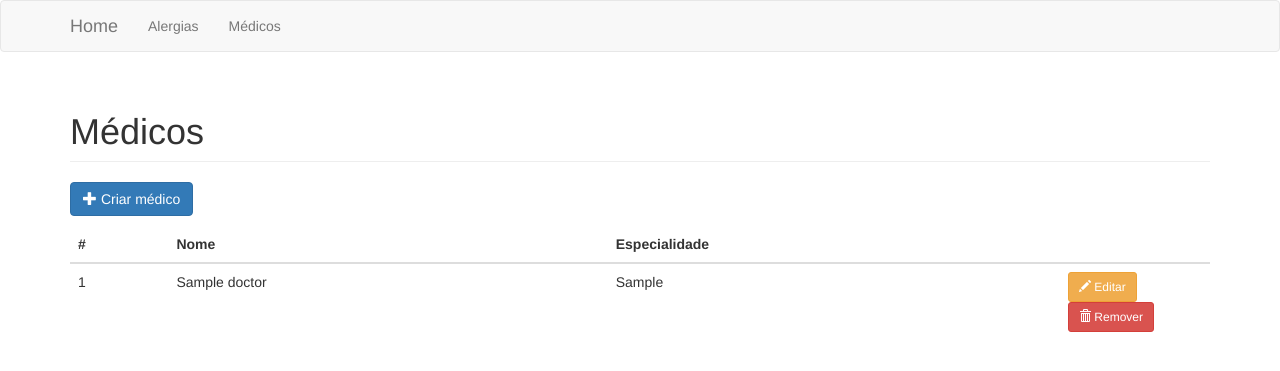
After one commit to raphaelbaldi/shared-care, a Django app: template sharedcare/sharedcare/templates/doctors/doctor_list.html in a window 1280 px wide. The commit adds this page. Shown: the top 371 px of the page. Run offline with Django 3.2, Linux system fonts and the light colour scheme; the template is opened without the code that fills it: values that come from a table or form of the project are taken from there, others are empty; tables that the repository leaves empty hold one stand-in row (values such as "Sample post"); parts of the project's set-up code (start-up, migrations or seed data) failed here and were passed over; some libraries are stand-ins or nearby versions.

Commit message:
CRUD para médicos

```diff
--- a/sharedcare/sharedcare/models.py
+++ b/sharedcare/sharedcare/models.py
@@ -18,7 +18,7 @@ class Allergy(models.Model):
 
 class Doctor(models.Model):
     name = models.CharField(max_length=100, blank=False)
-    specialty = models.TextField(max_length=50, blank=False)
+    specialty = models.CharField(max_length=50, blank=False)
 
 
 class MedicalAppointment(models.Model):
--- /dev/null
+++ b/sharedcare/sharedcare/static/doctors/js/doctors.js
@@ -0,0 +1,56 @@
+$(function () {
+
+  /* Functions */
+
+  var loadForm = function () {
+    var btn = $(this);
+    $.ajax({
+      url: btn.attr("data-url"),
+      type: 'get',
+      dataType: 'json',
+      beforeSend: function () {
+        $("#modal-doctor .modal-content").html("");
+        $("#modal-doctor").modal("show");
+      },
+      success: function (data) {
+        $("#modal-doctor .modal-content").html(data.html_form);
+      }
+    });
+  };
+
+  var saveForm = function () {
+    var form = $(this);
+    $.ajax({
+      url: form.attr("action"),
+      data: form.serialize(),
+      type: form.attr("method"),
+      dataType: 'json',
+      success: function (data) {
+        if (data.form_is_valid) {
+          $("#doctor-table tbody").html(data.html_doctor_list);
+          $("#modal-doctor").modal("hide");
+        }
+        else {
+          $("#modal-doctor .modal-content").html(data.html_form);
+        }
+      }
+    });
+    return false;
+  };
+
+
+  /* Binding */
+
+  // Create doctor
+  $(".js-create-doctor").click(loadForm);
+  $("#modal-doctor").on("submit", ".js-doctor-create-form", saveForm);
+
+  // Update doctor
+  $("#doctor-table").on("click", ".js-update-doctor", loadForm);
+  $("#modal-doctor").on("submit", ".js-doctor-update-form", saveForm);
+
+  // Delete doctor
+  $("#doctor-table").on("click", ".js-delete-doctor", loadForm);
+  $("#modal-doctor").on("submit", ".js-doctor-delete-form", saveForm);
+
+});
--- /dev/null
+++ b/sharedcare/sharedcare/templates/doctors/doctor_list.html
@@ -0,0 +1,40 @@
+{% extends 'base.html' %}
+
+{% load static %}
+
+{% block javascript %}
+  <script src="{% static 'doctors/js/doctors.js' %}"></script>
+{% endblock %}
+
+{% block content %}
+  <h1 class="page-header">Médicos</h1>
+
+  <p>
+    <button type="button" class="btn btn-primary js-create-doctor" data-url="{% url 'doctor_create' %}">
+      <span class="glyphicon glyphicon-plus"></span>
+      Criar médico
+    </button>
+  </p>
+
+  <table class="table" id="doctor-table">
+    <thead>
+      <tr>
+        <th>#</th>
+        <th>Nome</th>
+        <th>Especialidade</th>
+        <th></th>
+      </tr>
+    </thead>
+    <tbody>
+      {% include 'doctors/includes/partial_doctor_list.html' %}
+    </tbody>
+  </table>
+
+  <div class="modal fade" id="modal-doctor">
+    <div class="modal-dialog">
+      <div class="modal-content">
+
+      </div>
+    </div>
+  </div>
+{% endblock %}
--- /dev/null
+++ b/sharedcare/sharedcare/templates/doctors/includes/partial_doctor_list.html
@@ -0,0 +1,23 @@
+{% for doctor in doctors %}
+  <tr>
+    <td>{{ doctor.id }}</td>
+    <td>{{ doctor.name }}</td>
+    <td>{{ doctor.specialty }}</td>
+    <td style="width: 150px">
+      <button type="button"
+              class="btn btn-warning btn-sm js-update-doctor"
+              data-url="{% url 'doctor_update' doctor.id %}">
+        <span class="glyphicon glyphicon-pencil"></span> Editar
+      </button>
+      <button type="button"
+              class="btn btn-danger btn-sm js-delete-doctor"
+              data-url="{% url 'doctor_delete' doctor.id %}">
+        <span class="glyphicon glyphicon-trash"></span> Remover
+      </button>
+    </td>
+  </tr>
+{% empty %}
+  <tr>
+    <td colspan="8" class="text-center bg-warning">Nenhuma médico cadastrado</td>
+  </tr>
+{% endfor %}
--- a/sharedcare/templates/includes/header.html
+++ b/sharedcare/templates/includes/header.html
@@ -14,6 +14,9 @@
         <li{% if request.path == '/allergies/' %} class="active"{% endif %}>
           <a href="{% url 'allergy_list' %}">Alergias</a>
         </li>
+        <li{% if request.path == '/doctors/' %} class="active"{% endif %}>
+          <a href="{% url 'doctor_list' %}">Médicos</a>
+        </li>
       </ul>
     </div>
   </div>
--- a/sharedcare/urls.py
+++ b/sharedcare/urls.py
@@ -13,6 +13,10 @@ urlpatterns = [
     url(r'^allergies/create/$', views.allergy_create, name='allergy_create'),
     url(r'^allergies/(?P<pk>\d+)/update/$', views.allergy_update, name='allergy_update'),
     url(r'^allergies/(?P<pk>\d+)/delete/$', views.allergy_delete, name='allergy_delete'),
+    url(r'^doctors/$', views.doctor_list, name='doctor_list'),
+    url(r'^doctors/create/$', views.doctor_create, name='doctor_create'),
+    url(r'^doctors/(?P<pk>\d+)/update/$', views.doctor_update, name='doctor_update'),
+    url(r'^doctors/(?P<pk>\d+)/delete/$', views.doctor_delete, name='doctor_delete'),
 ]
 
 urlpatterns += staticfiles_urlpatterns()
```
Also changed, not shown: sharedcare/sharedcare/forms.py (+7 -1 lines), sharedcare/sharedcare/templates/doctors/includes/partial_doctor_create.html (added, +16 -0 lines), sharedcare/sharedcare/templates/doctors/includes/partial_doctor_delete.html (added, +16 -0 lines), sharedcare/sharedcare/templates/doctors/includes/partial_doctor_form.html (added, +11 -0 lines), sharedcare/sharedcare/templates/doctors/includes/partial_doctor_update.html (added, +16 -0 lines), sharedcare/sharedcare/views.py (+60 -2 lines).
